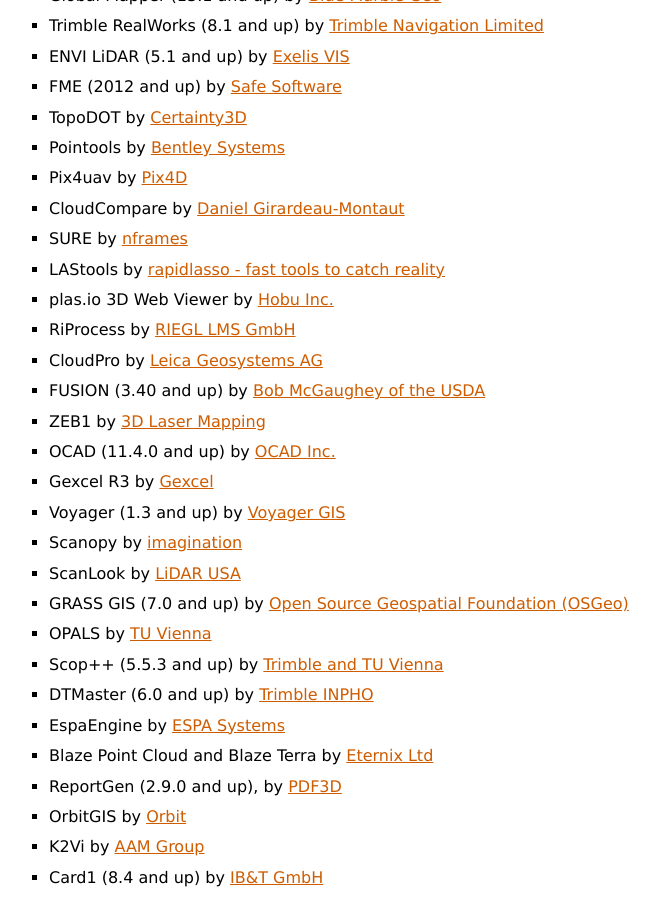
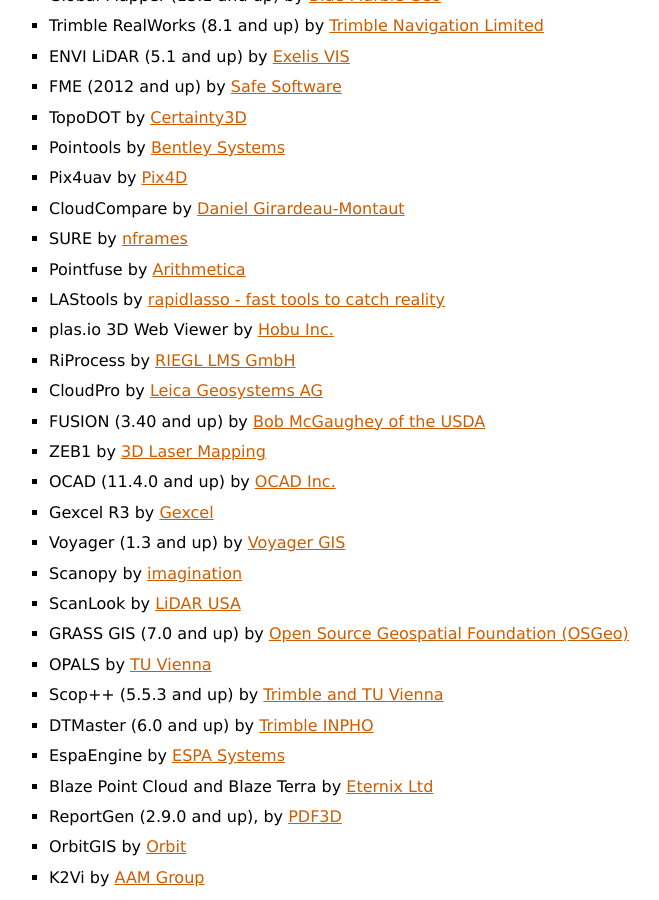
Before and after one commit to LASzip/LASzip, a Sphinx documentation site: the page built from docs/source/index.rst, in a window 1280 px wide and 900 px high, scrolled down 2084 px. Shown: the whole window, without its empty margins (55-714 px from the left). Built offline with Sphinx 7.4.7, drawn with Linux system fonts in a browser that asks for light colours.

Commit message:
added Pointfuse

```diff
--- a/docs/source/index.rst
+++ b/docs/source/index.rst
@@ -117,6 +117,7 @@
 * Pix4uav by `Pix4D <http://www.pix4d.com/>`_
 * CloudCompare by `Daniel Girardeau-Montaut <http://www.danielgm.net/cc/>`_
 * SURE by `nframes <http://www.nframes.com/>`_
+* Pointfuse by `Arithmetica <http://pointfuse.com/>`_
 * LAStools by `rapidlasso - fast tools to catch reality <http://rapidlasso.com/>`_
 * plas.io 3D Web Viewer by `Hobu Inc. <http://plas.io/>`_
 * RiProcess by `RIEGL LMS GmbH <http://www.riegl.com/>`_
```
